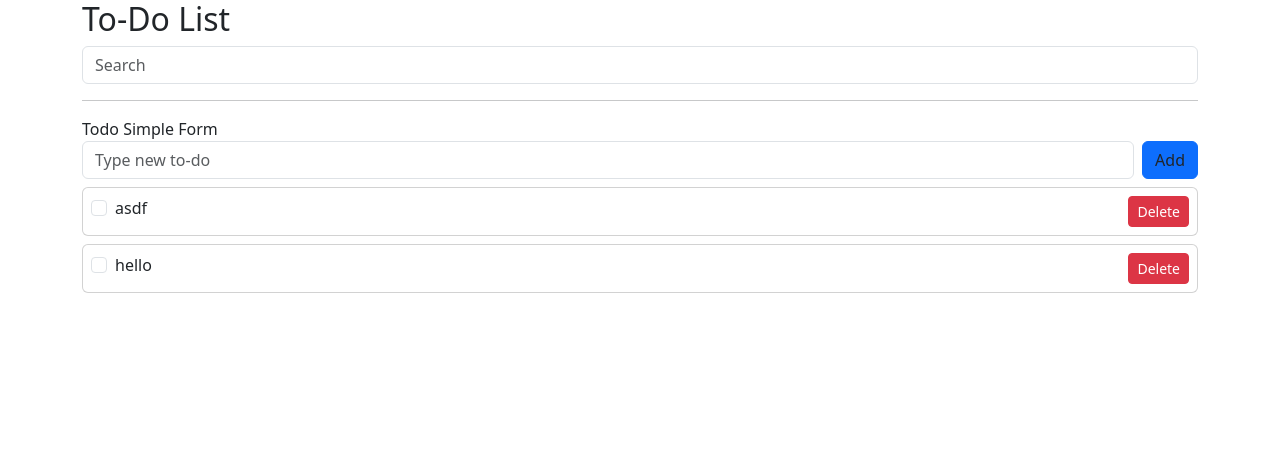
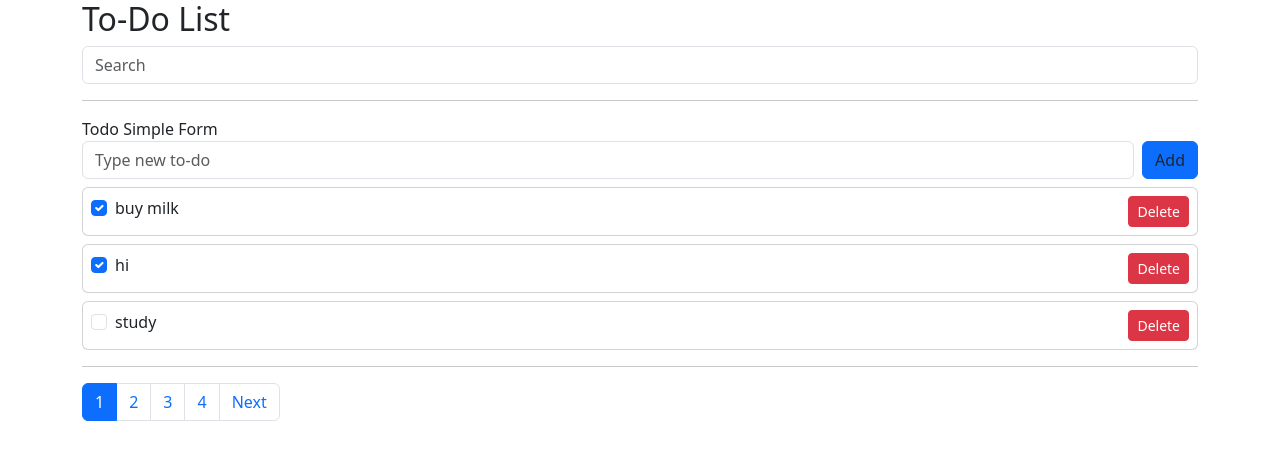
Before and after one commit to Sominhwan/vue3_study, a Vue app in the folder vue3_study/: page / in a window 1280 px wide. Shown: the top 460 px of the page. Built offline with nearby package versions, Linux system fonts and the light colour scheme; data requests are answered from the project's data file.

Commit message:
20230102 SMH [paging, watch effect] 추가

```diff
--- a/vue3_study/db.json
+++ b/vue3_study/db.json
@@ -1,14 +1,64 @@
 {
   "todos": [
     {
-      "subject": "asdf",
+      "subject": "buy milk",
+      "completed": true,
+      "id": 1
+    },
+    {
+      "subject": "hi",
+      "completed": true,
+      "id": 2
+    },
+    {
+      "subject": "study",
+      "completed": false,
+      "id": 3
+    },
+    {
+      "subject": "1",
       "completed": false,
       "id": 4
     },
     {
-      "subject": "hello",
+      "subject": "2",
       "completed": false,
       "id": 5
+    },
+    {
+      "subject": "3",
+      "completed": false,
+      "id": 6
+    },
+    {
+      "subject": "4",
+      "completed": false,
+      "id": 7
+    },
+    {
+      "subject": "5",
+      "completed": false,
+      "id": 8
+    },
+    {
+      "subject": "6",
+      "completed": false,
+      "id": 9
+    },
+    {
+      "subject": "7",
+      "completed": false,
+      "id": 10
+    },
+    {
+      "subject": "buy",
+      "completed": false,
+      "id": 11
+    },
+    {
+      "subject": "안녕",
+      "completed": false,
+      "id": 12
     }
   ]
 }
--- a/vue3_study/src/App.vue
+++ b/vue3_study/src/App.vue
@@ -456,7 +456,7 @@ export default {
   }
 </style> -->
 
-// TODO DB
+// TODO pagination, watch effect
 <template>
   <div class="container">
     <h2>To-Do List</h2>
@@ -474,38 +474,76 @@ export default {
       There is nothing to dislplay
     </div>
 
-    <TodoListVue :todos="filteredTodos" @toggle-todo="toggleTodo" @delete-todo="deleteTodo"/>
+    <TodoList :todos="filteredTodos" @toggle-todo="toggleTodo" @delete-todo="deleteTodo"/>
+    <hr/>
+    <nav aria-label="Page navigation example">
+      <ul class="pagination">
+        <li v-if="currentPage !== 1" class="page-item">
+          <a style="cursor: pointer;" class="page-link" href="#" @click="getTodos(currentPage -1)">Preview</a>
+        </li>
+        <li v-for="page in numberOfPages" :key="page"
+            class="page-item"
+            :class="currentPage === page ? 'active' : ''">
+            <a style="cursor: pointer;" class="page-link" href="#" @click="getTodos(page)">{{ page }}</a>
+        </li>
+        <li v-if="numberOfPages !== currentPage" class="page-item">
+          <a style="cursor: pointer;" class="page-link" href="#" @click="getTodos(currentPage + 1)">Next</a>
+        </li>
+      </ul>
+    </nav>
   </div>
 </template>
 
 <script>
 import axios from 'axios';
-import { computed, ref } from 'vue';
-import TodoListVue from './components/TodoList.vue';
+import { computed, ref, watchEffect } from 'vue';
+import TodoList from './components/TodoList.vue';
 import TodoSimpleFormVue from './components/TodoSimpleForm.vue';
 
 export default {
   components: {
     TodoSimpleFormVue,
-    TodoListVue
+    TodoList
   },
   setup() {
     const toggle = ref(false);
     const todos = ref([]);
     const error = ref('');
+    const numberOfTodos = ref(0);
+    let limit = 5;
+    const currentPage = ref(1);
 
-    const getTodos = async () => {
+    watchEffect(() => {
+      console.log(limit);
+    });
+
+    limit = 3;
+    const numberOfPages = computed(() => {
+      return Math.ceil(numberOfTodos.value/limit);
+    });
+
+    // const a = reactive({
+    //   b: 1
+    // });
+    // watchEffect(() => {
+    //   console.log(a.b);
+    // });
+    // a.b = 4;
+
+    const getTodos = async (page = currentPage.value) => {
+      currentPage.value = page;
       try{
-        const res = await axios.get('http://localhost:3001/todos');
+        const res = await axios.get(
+          `http://localhost:3001/todos?_page=${page}&_limit=${limit}`
+        );
+        numberOfTodos.value = res.headers['x-total-count'];
         todos.value = res.data
-        console.log(res);
       } catch(err) {
         console.log(err);
         error.value = 'Somthing went wrong.';
       }
 
     };
-
 
     getTodos();
     const todoStyle = {
@@ -536,10 +574,18 @@ export default {
       console.log('hello');
     };
 
-    const toggleTodo = (index) => {
-      console.log(todos.value[index]);
-      todos.value[index].completed = !todos.value[index].completed;
-      console.log(todos.value[index]);
+    const toggleTodo = async (index) => {
+      error.value = '';
+      const id = todos.value[index].id;
+      try {
+        await axios.patch('http://localhost:3001/todos/' + id, {
+          completed: !todos.value[index].completed
+        });
+        todos.value[index].completed = !todos.value[index].completed;
+      } catch(err) {
+        console.log(err);
+        error.value = 'Somthing went wrong.';
+      }
     };
 
     const updateName = (e) => {
@@ -585,7 +631,10 @@ export default {
       deleteTodo,
       searchText,
       filteredTodos,
-      error
+      error,
+      numberOfPages,
+      currentPage,
+      getTodos
     };
   }
 }
--- a/vue3_study/src/components/TodoList.vue
+++ b/vue3_study/src/components/TodoList.vue
@@ -2,7 +2,7 @@
     <div class="card mt-2" v-for="(todo, index) in todos" :key="todo.id">
       <div class="card-body p-2 d-flex alingn-items-center">
         <div class="form-check flex-grow-1">
-          <input class="form-check-input" type="checkbox" :value="todo.completed" @change="toggleTodo(index)">
+          <input class="form-check-input" type="checkbox" :checked="todo.completed" @change="toggleTodo(index)">
           <label class="form-check-label" :class="{ todo: todo.completed }">{{ todo.subject }}</label>
         </div>
         <div>
@@ -16,6 +16,7 @@
 </template>
 
 <script>
+
 export default {
   emits: ['toggle-todo', 'delete-todo'],
   props: {
--- a/vue3_study/vite.config.js
+++ b/vue3_study/vite.config.js
@@ -45,6 +45,6 @@ export default defineConfig({
     ],
   },
   server: {
-    port: 8080,
+    port: 8085,
   },
 })
```
Also changed, not shown: vue3_study/설치한 npm.txt (added), 2 other files (tests, documents, lock files or other folders). Lines whose indentation alone changed are shown as unchanged.
